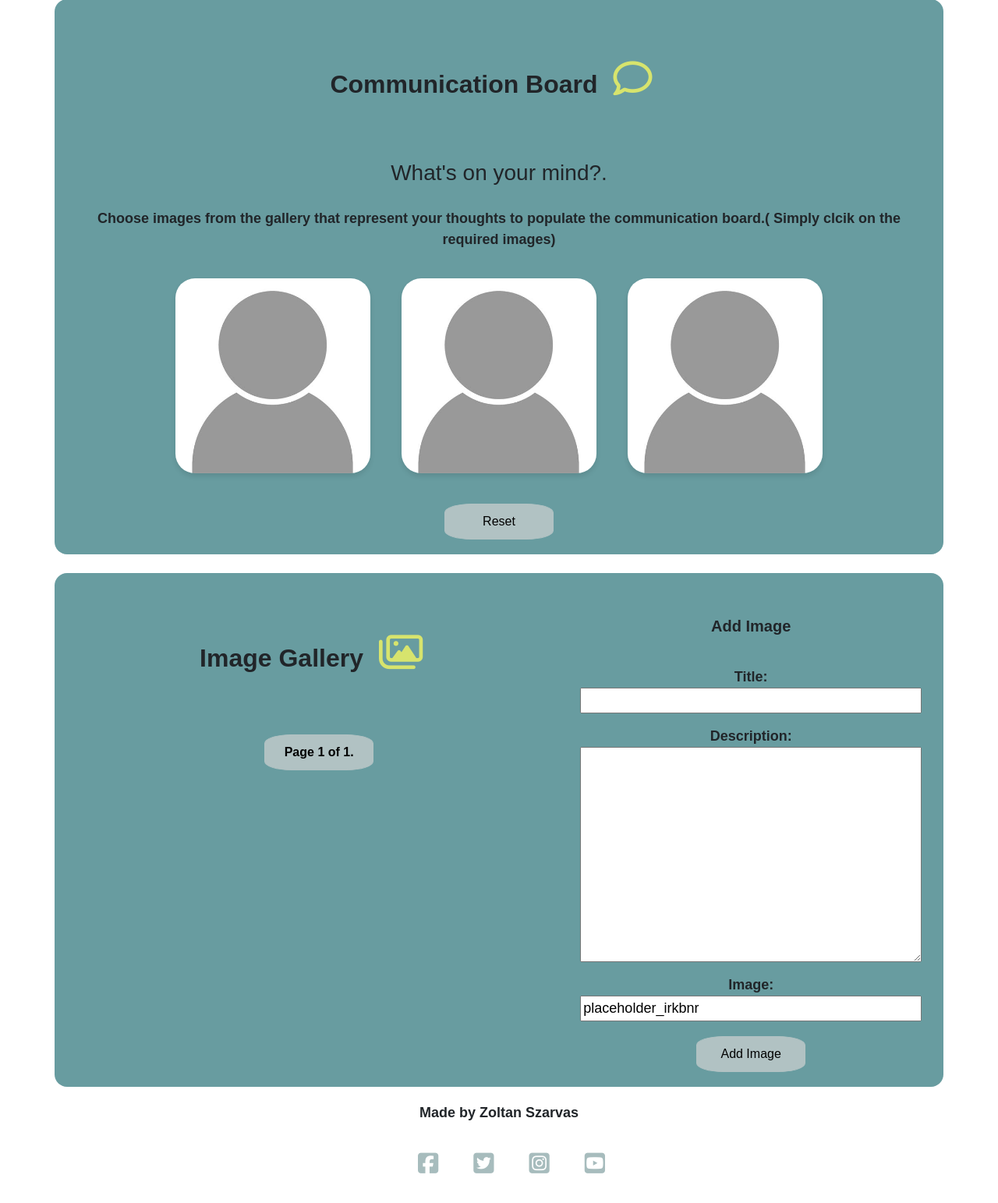
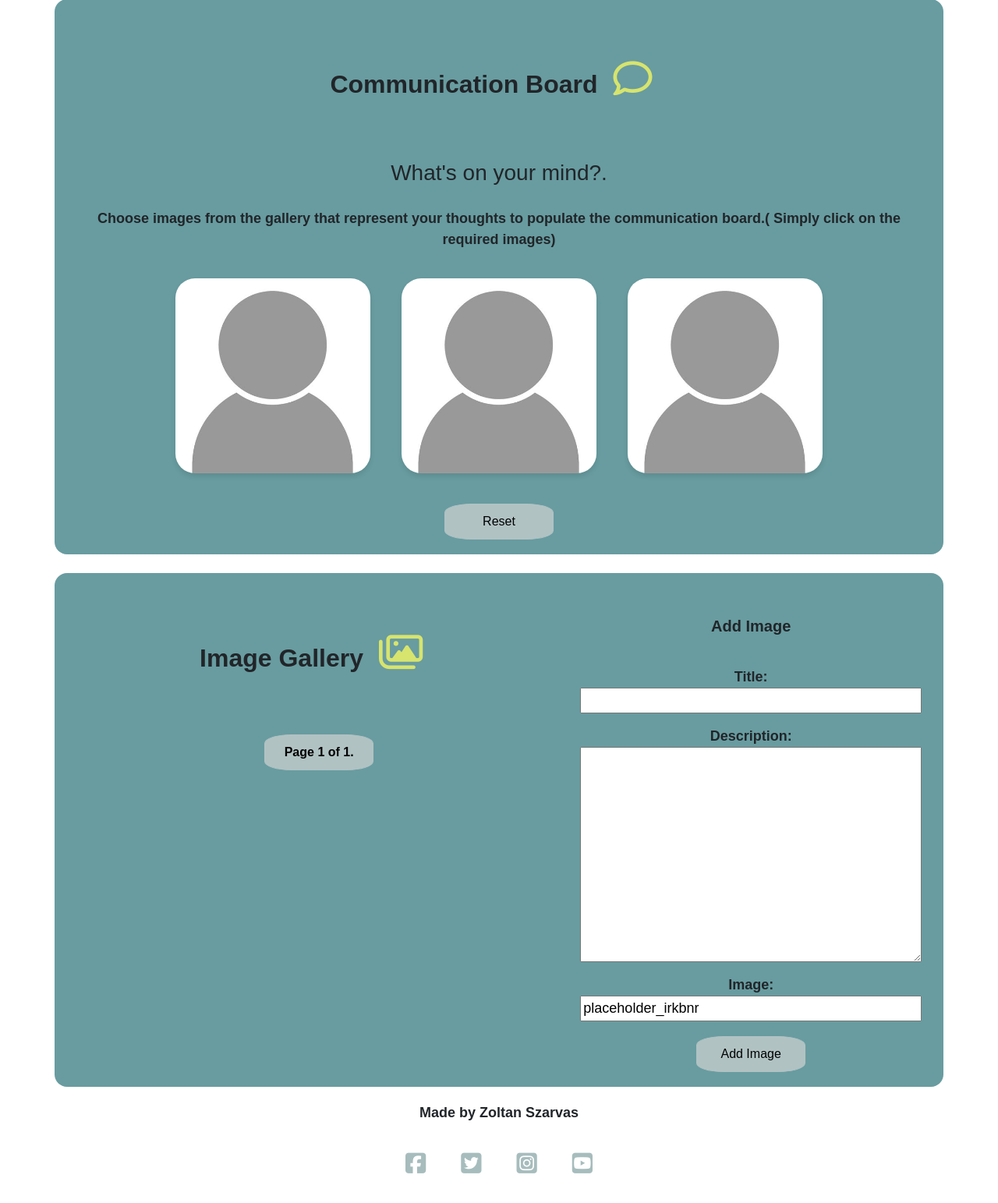
Before and after one commit to ZoltanSzarvas0209/mp3_MyWay, a Django app: page / in a window 1280 px wide. Shown: the part 521-2064 px from the top of the page at 78% size. Run offline with Django 4.2, Linux system fonts and the light colour scheme; data that the repository does not hold is empty; some libraries are stand-ins or nearby versions; some web fonts are replaced.

Commit message:
style.css amedment fix footer alignment issue found after deployment

```diff
--- a/communication/templates/communication/index.html
+++ b/communication/templates/communication/index.html
@@ -25,7 +25,7 @@
 
             <h3>What's on your mind?.</h3>
 
-            <p>Choose images from the gallery that represent your thoughts to populate the communication board.( Simply clcik on the required images)</p>
+            <p>Choose images from the gallery that represent your thoughts to populate the communication board.( Simply click on the required images)</p>
 
             <div id="communication-board" class="d-flex flex-wrap justify-content-center">
                 <!-- Empty slots for images -->
--- a/static/css/style.css
+++ b/static/css/style.css
@@ -59,6 +59,10 @@ h1 i, h2 i {
 
 h3 {
     padding: 20px;
+}
+
+ul {
+    padding: 0px;
 }
 
 #addimageheader {
```
